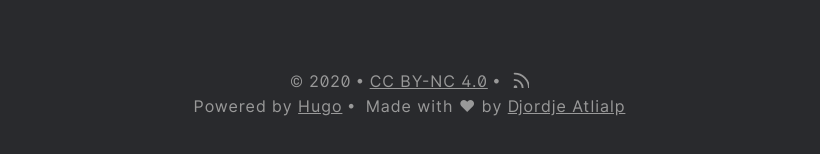
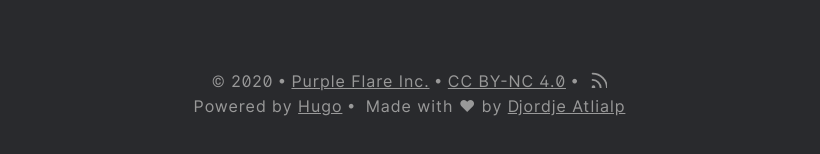
Before and after one commit to Purple-Flare/Purple-Flare.github.io, a plain HTML site: page index.html in a window 1280 px wide. Shown: the part 640-794 px from the top of the page, without its empty margins (228-1048 px from the left). Drawn offline with nearby package versions, Linux system fonts and the light colour scheme.

Commit message:
rebuilding site Mon Oct 12 16:40:51 EDT 2020

```diff
--- a/index.html
+++ b/index.html
@@ -5,7 +5,7 @@
         <meta charset="UTF-8">
 <meta http-equiv="X-UA-Compatible" content="ie=edge">
 <meta name="viewport" content="width=device-width, initial-scale=1, shrink-to-fit=no">
-<meta name="author" content="">
+<meta name="author" content="Purple Flare Inc. ">
 <meta name="description" content="Background bot that scans and lets users know of potentially malicious URLs shared." />
 <meta name="keywords" content="" />
 <meta name="robots" content="noodp" />
@@ -125,6 +125,8 @@
         <div class="footer__content">
             <span>&copy; 2020</span>
 
+                <span><a href="purple-flare.github.io">Purple Flare Inc.</a></span>
+
 
                 <span><a href="https://creativecommons.org/licenses/by-nc/4.0/" target="_blank" rel="noopener">CC BY-NC 4.0</a></span>
             <span><a href="purple-flare.github.io/posts/index.xml" target="_blank" title="rss"><svg xmlns="http://www.w3.org/2000/svg" width="18" height="18" viewBox="0 0 20 20" fill="none" stroke="currentColor" stroke-width="2" stroke-linecap="round" stroke-linejoin="round" class="feather feather-rss"><path d="M4 11a9 9 0 0 1 9 9"></path><path d="M4 4a16 16 0 0 1 16 16"></path><circle cx="5" cy="19" r="1"></circle></svg></a></span>
```
Also changed, not shown: 404.html (+3 -1 lines), blog/index.html (+3 -1 lines), series/index.html (+3 -1 lines), tags/index.html (+3 -1 lines).
